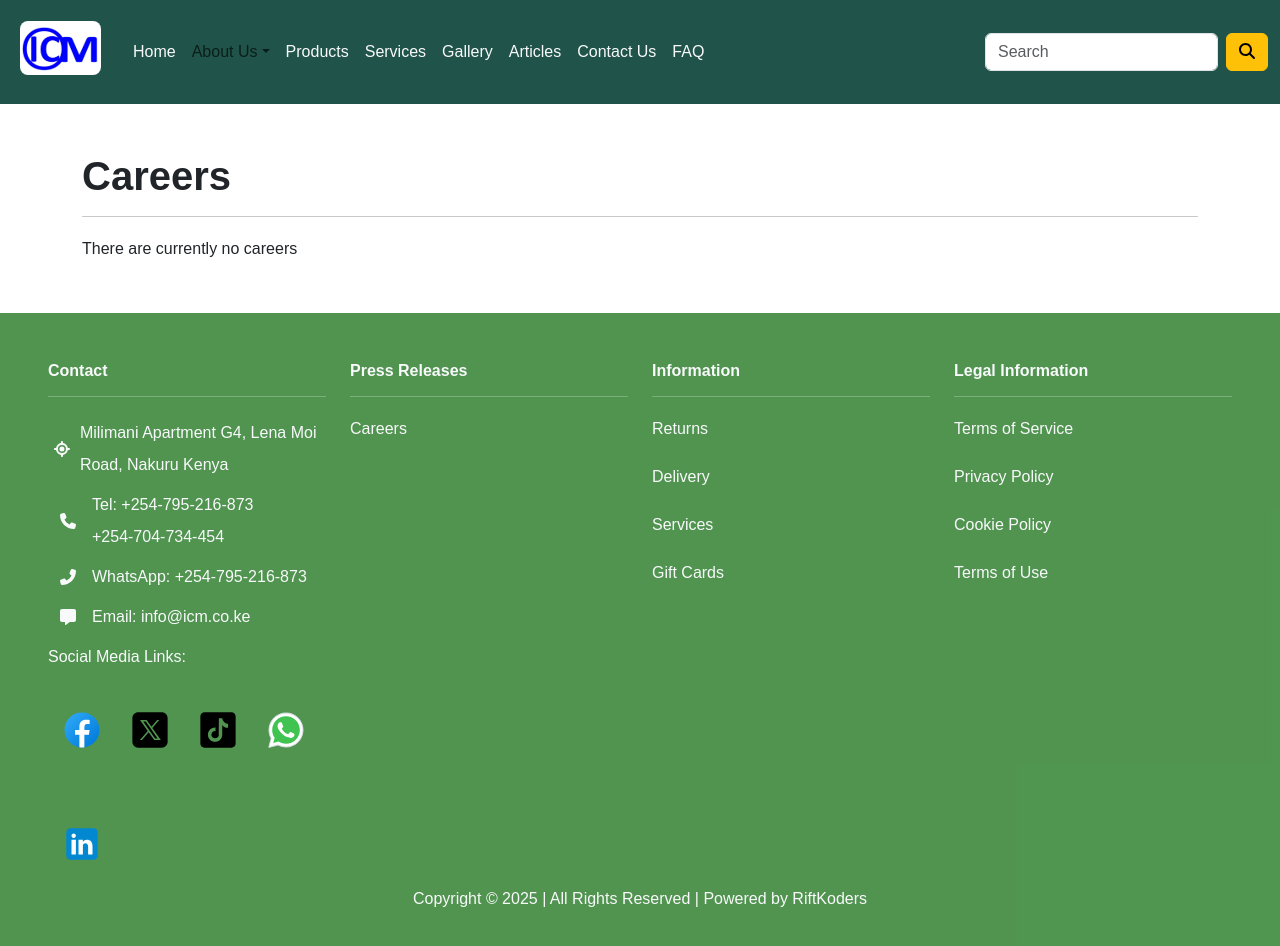
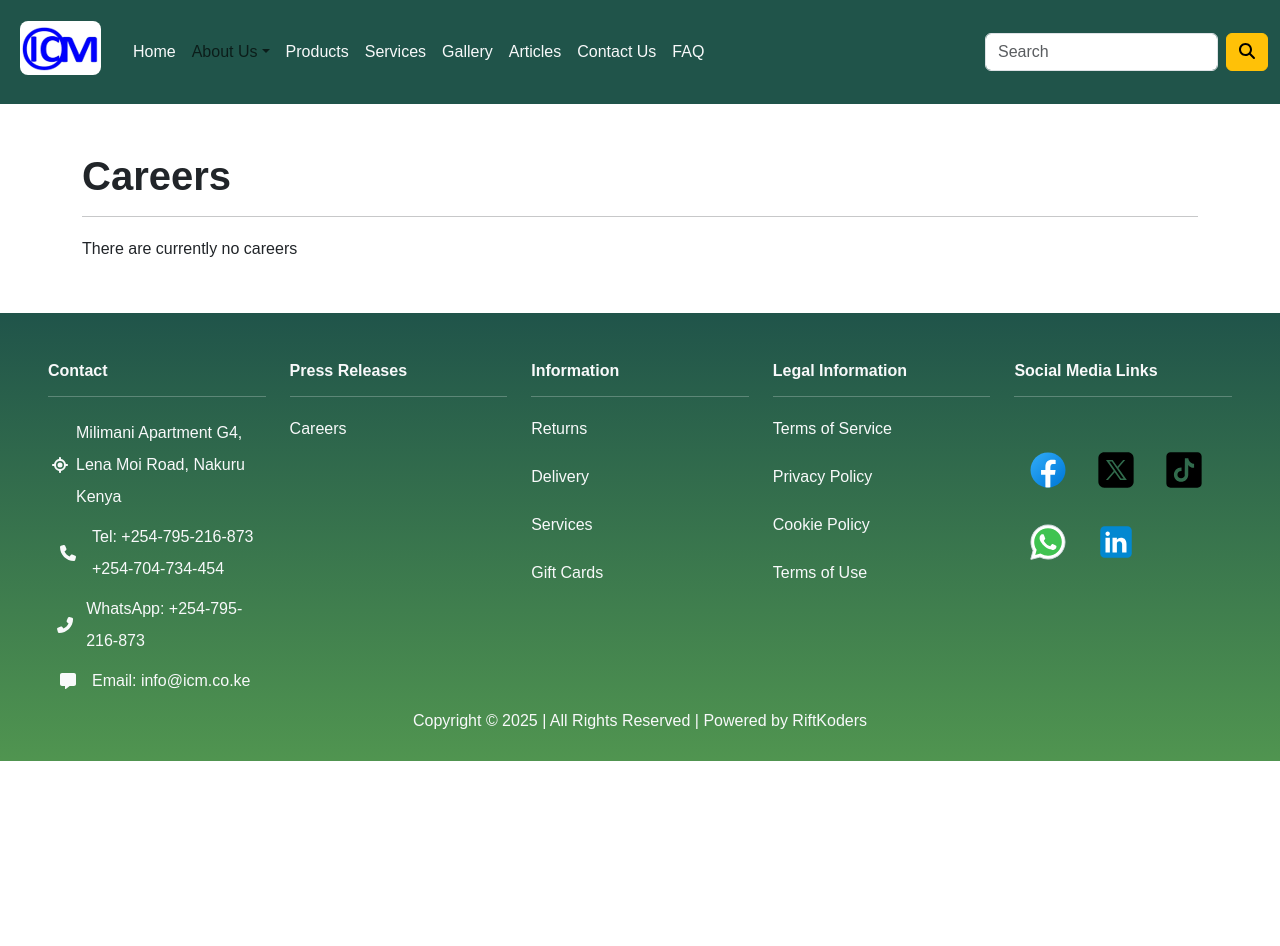
Before and after one commit to josephkipkemoi/icm, a React (Create React App) app: page /careers in a window 1280 px wide. Shown: the top 946 px of the page. After the commit the page ends 800 px from the top, so only its background shows below. Built offline with nearby package versions, Linux system fonts and the light colour scheme; a web font is replaced by a local one.

Commit message:
slider font size increase and lineheight

```diff
--- a/src/components/footer.css
+++ b/src/components/footer.css
@@ -2,6 +2,7 @@ footer {
     position: relative;
     width: 100vw;
     background-color: rgba(0, 100, 0, 0.685);
+      background: linear-gradient(#20544a, rgba(0, 100, 0, 0.685));
 }
 .footer-container img {
     width: 18px;
--- a/src/components/footer.js
+++ b/src/components/footer.js
@@ -6,7 +6,7 @@ import SocialMediaLinksComponent from "./social-media-links"
 
 const Footer = () => {
     return (
-        <footer className="p-5 text-light footer-container">
+        <footer className="p-5 text-light footer-container pb-2">
             <div className="row">
                 <div className="col-sm">
                     <h6 className="fw-bold">Contact</h6>
@@ -31,10 +31,7 @@ const Footer = () => {
                             <FontAwesomeIcon className="m-1" icon={faMessage} />
                             <p className="m-1">Email: info@icm.co.ke</p>
                         </div>
-                        <div className="mt-1">
-                            <span className="d-block">Social Media Links:</span>
-                            <SocialMediaLinksComponent/>
-                        </div>
+
                     </div>
                 </div>
                 <div className="col-sm">
@@ -64,11 +61,17 @@ const Footer = () => {
                         <Link to="/terms-of-use" className="nav-link mt-3">Terms of Use</Link>
                     </div>
                 </div>
+                <div className="col-sm">
+                    <h6 className="fw-bold">Social Media Links</h6>
+                    <hr/>
+                    <div>
+                       <SocialMediaLinksComponent/>
+                    </div>
+                </div>
             </div>
-            <div className="text-center mt-4">
+            <div className="text-center mt-1">
                 <p>Copyright &copy; 2025 | All Rights Reserved | Powered by RiftKoders</p>
             </div>
-
         </footer>
     )
 }
--- a/src/components/slider.css
+++ b/src/components/slider.css
@@ -1,6 +1,14 @@
 .slider-img-container {
     height: auto;
     overflow: hidden;
+}
+.slider-main-component h1 {
+    font-size: 52px;
+    line-height: 82px;
+}
+.slider-main-component p {
+    line-height: 42px;
+    font-size: 24px;
 }
 .slider-img-container img {
     max-height: 620px;
--- a/src/components/slider.js
+++ b/src/components/slider.js
@@ -14,7 +14,7 @@ const SliderComponent = () => {
                 <div className="col-sm d-flex flex-column justify-content-center text-center">
                     <h1 className="fw-bolder">GROW YOUR PERFECT GARDEN WITH <strong className="text-warning">PREMIUM SEEDS</strong></h1>
                     <p className="mt-4 mb-5">
-                        Discover our curated collection of high-quality seeds for beautiful flowers, nutritious vegetables, and aromatic herbs.
+                        Discover our curated collection of high-quality seeds for nutritious vegetables and fruits.
                     </p>
                     <div>
                     <Link to="/products" className="btn btn-warning btn-lg">
```
